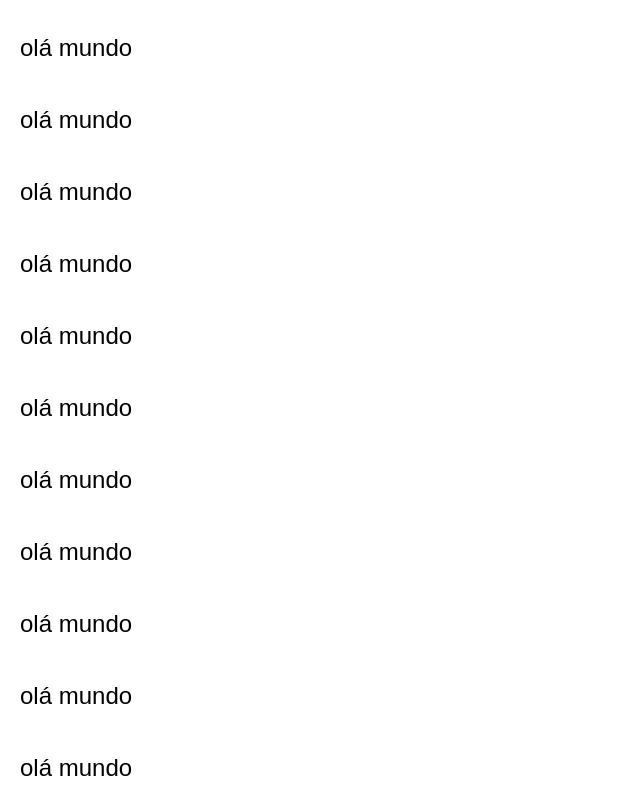
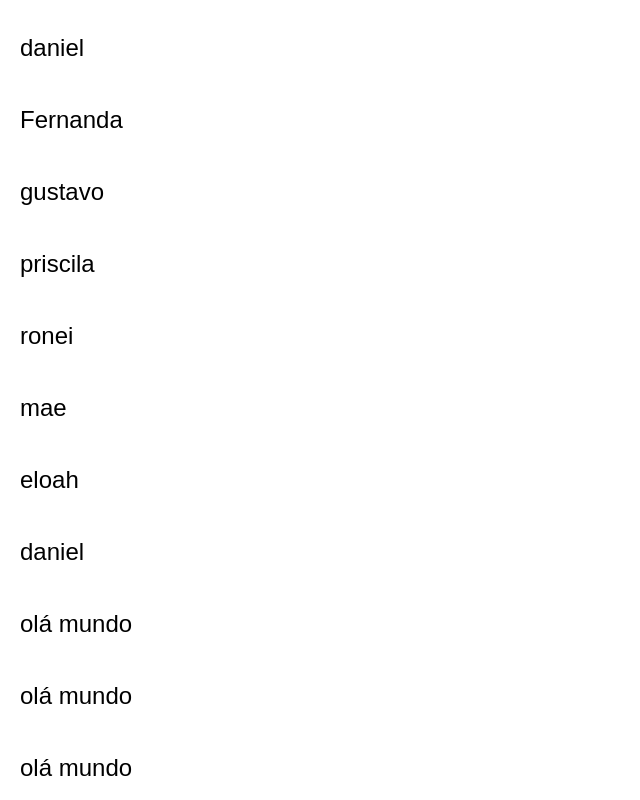
Before and after one commit to 0909zaza2004-pixel/Meu-primeiro-site, a plain HTML site: page index.html in a window 1280 px wide. Shown: the top 800 px of the page, without its empty margins (0-640 px from the left). Drawn offline with Linux system fonts and the light colour scheme.

Commit message:
Update index.html

```diff
--- a/index.html
+++ b/index.html
@@ -15,14 +15,14 @@
 <body>
   <!-- Repete "olá mundo" várias vezes -->
   <div id="conteudo">
-    <p>olá mundo</p>
-    <p>olá mundo</p>
-    <p>olá mundo</p>
-    <p>olá mundo</p>
-    <p>olá mundo</p>
-    <p>olá mundo</p>
-    <p>olá mundo</p>
-    <p>olá mundo</p>
+    <p>daniel</p>
+    <p>Fernanda</p>
+    <p>gustavo</p>
+    <p>priscila</p>
+    <p>ronei</p>
+    <p>mae</p>
+    <p>eloah</p>
+    <p>daniel</p>
     <p>olá mundo</p>
     <p>olá mundo</p>
     <p>olá mundo</p>
```
